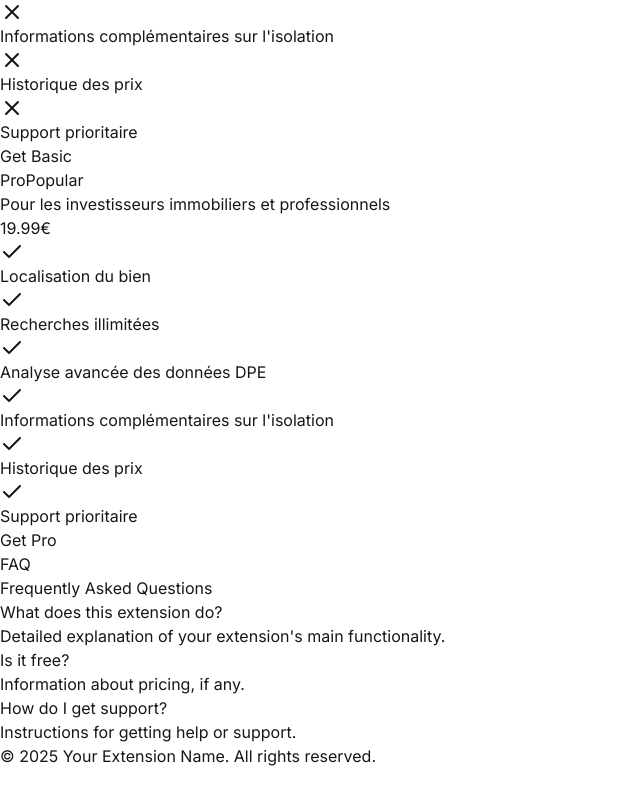
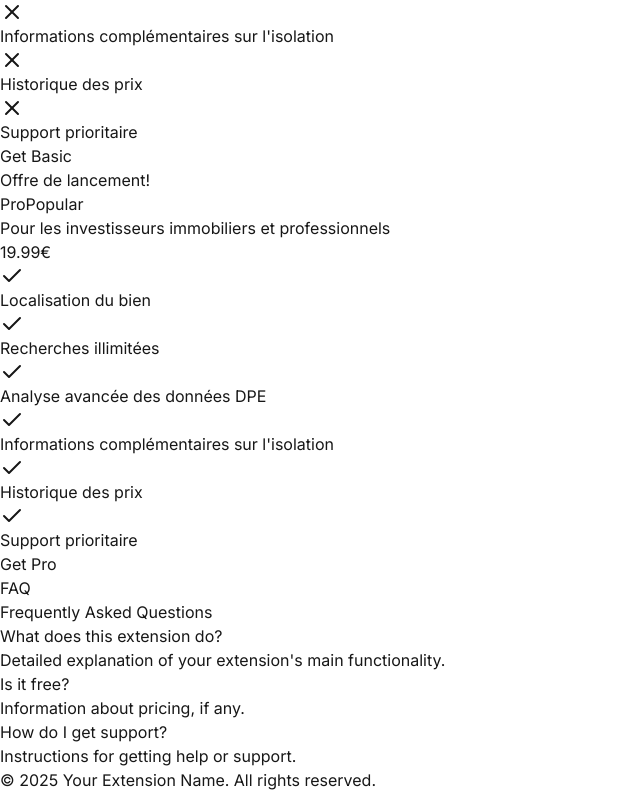
Before and after one commit to Pouetpouets/bien-place-landing-page, a Next.js app: page / in a window 1280 px wide. Shown: the part 1040-1832 px from the top of the page, without its empty margins (0-640 px from the left). Before the commit the page ends 1808 px from the top, so only its background shows below. Built offline with nearby package versions, Linux system fonts and the light colour scheme.

Commit message:
Added launch offer

```diff
--- a/src/app/components/Pricing.tsx
+++ b/src/app/components/Pricing.tsx
@@ -62,7 +62,11 @@ export default function Pricing({ id }: PricingProps) {
           </div>
 
           {/* Pro Plan */}
-          <div className="rounded-3xl p-8 ring-1 ring-blue-600 bg-white hover:shadow-lg transition-all duration-200">
+          <div className="relative rounded-3xl p-8 ring-1 ring-blue-600 bg-white hover:shadow-lg transition-all duration-200">
+          <div className="absolute -top-4 -right-4 bg-red-500 text-white px-4 py-1 rounded-full transform rotate-12 shadow-lg">
+              <span className="font-bold">Offre de lancement!</span>
+            </div>
+
             <h3 className="text-lg font-semibold leading-8 text-gray-900">
               Pro
               <span className="ml-2 inline-flex items-center rounded-md bg-blue-100 px-2 py-1 text-xs font-medium text-blue-700">
@@ -73,7 +77,7 @@ export default function Pricing({ id }: PricingProps) {
              Pour les investisseurs immobiliers et professionnels
             </p>
             <div className="mt-6 flex items-baseline gap-x-1">
-              <span className="text-4xl font-bold tracking-tight text-gray-900">19.99€</span>
+                            <span className="text-4xl font-bold tracking-tight text-gray-900">19.99€</span>
             </div>
             <ul role="list" className="mt-8 space-y-3 text-sm leading-6 text-gray-600">
               <li className="flex gap-x-3">
```
